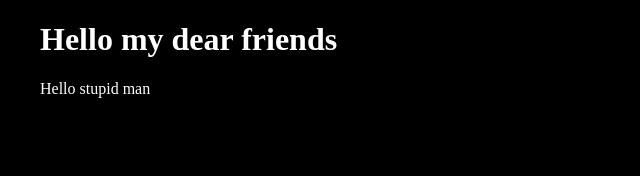
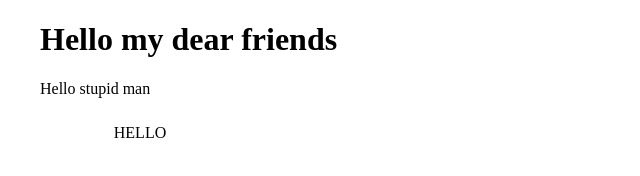
Before and after one commit to Ilia-Pohorielov/MyProject, a plain HTML site: page index.html in a window 1280 px wide. Shown: the whole page, without its empty margins (0-640 px from the left). Drawn offline with Linux system fonts and the light colour scheme.

Commit message:
Hover btn

```diff
--- a/css/style.css
+++ b/css/style.css
@@ -1,6 +1,55 @@
 body {
 	width: 1200px;
-	color: #fff;
-	background: #000;
 	margin: 0 auto;
 }
+.btn-2 {
+	display: block;
+	width: 200px;
+	text-align: center;
+	padding: 10px 0;
+	overflow: hidden;
+	text-decoration: none;
+	text-transform: uppercase;
+	color: #000;
+	border-radius: 5px;
+	position: relative;
+	transition: all .3s ease;
+}
+.btn-2 span {
+	z-index: 9999;
+}
+.btn-2:before {
+	content: '';
+	display: block;
+	width: 150px;
+	height: 100px;
+	position: absolute;
+	left: 0;
+	top: 0;
+	background: darkred;
+	transform: rotate(-68deg) translateY(-140px);
+	z-index: -1;
+	transition: all .3s ease;
+}
+.btn-2:after {
+	content: '';
+	display: block;
+	width: 150px;
+	height: 100px;
+	position: absolute;
+	right: 0;
+	top: 0;
+	background: fuchsia;
+	transform: rotate(111deg) translateY(-117px);
+	z-index: -1;
+	transition: all .3s .1s ease;
+}
+.btn-2:hover span {
+	color: #fff;
+}
+.btn-2:hover::before {
+	transform: rotate(-68deg) translateY(-37px);
+}
+.btn-2:hover::after {
+	transform: rotate(111deg) translateY(-17px);
+}
--- a/index.html
+++ b/index.html
@@ -8,5 +8,6 @@
 <body>
 	<h1>Hello my dear friends</h1>
 	<p>Hello stupid man</p>
+	<a href="#" class="btn-2"><span>hello</span></a>
 </body>
 </html>
```
